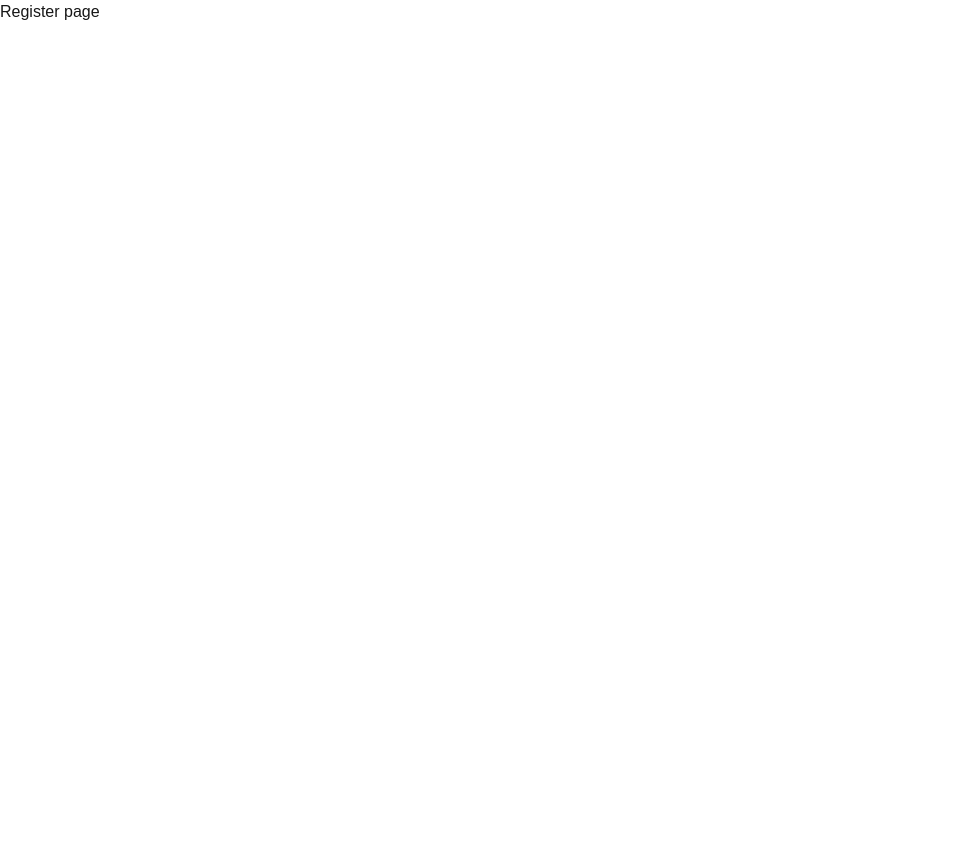
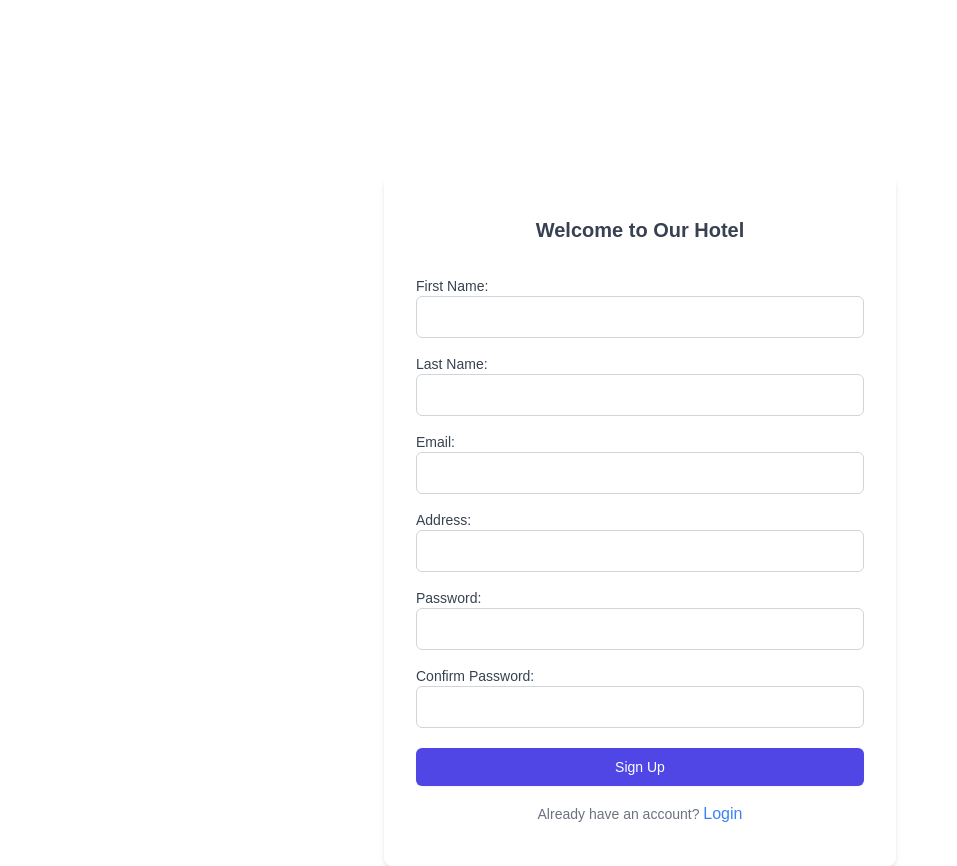
Before and after one commit to Mintesnotg/HotelBookingFE, a Next.js app: page /register in a window 1280 px wide. Shown: the whole page, without its empty margins (0-957 px from the left). Before the commit the page ends 800 px from the top, so only its background shows below. Built offline with nearby package versions, Linux system fonts and the light colour scheme.

Commit message:
addingregistrationform

```diff
--- a/app/(auth)/login/page.tsx
+++ b/app/(auth)/login/page.tsx
@@ -1,6 +1,6 @@
 "use client"
 
-import { loginschema, registerschema } from '@/app/helpers/login_registerschema';
+import { loginschema, } from '@/app/helpers/login_registerschema';
 import { useForm, SubmitHandler } from "react-hook-form"
 import { zodResolver } from "@hookform/resolvers/zod";
 
@@ -15,7 +15,6 @@ const Login = () => {
         handleSubmit,
         formState: { errors },
       } = useForm<LoginFormType>({
-
         resolver: zodResolver(loginschema)
       });
 
@@ -38,23 +37,23 @@ const Login = () => {
 
 
                         <div className="mb-4">
-                            <label htmlFor="email" {...register("email")} className="block text-sm font-medium text-gray-700 dark:text-gray-300 mb-2">Email Address</label>
-                            <input type="email" id="email" className="shadow-sm rounded-md w-full px-3 py-2 border border-gray-300 focus:outline-none focus:ring-indigo-500 focus:border-indigo-500" placeholder="your@email.com"  />
+                            <label   className="block text-sm font-medium text-gray-700 dark:text-gray-300 mb-2">Email Address</label>
+                            <input {...register("email")} type="email" id="email" className="shadow-sm rounded-md w-full px-3 py-2 border border-gray-300 focus:outline-none focus:ring-indigo-500 focus:border-indigo-500" placeholder="your@email.com"  />
 
-                            <span className=' bg-red-400'>
-                            {errors.email && <p>{errors.email.message}</p>}
+                            <span className='text-red-300'>
+                                {errors.email && <p>{errors.email.message}</p>}
                             </span>
                         </div>
                         <div className="mb-4">
-                            <label htmlFor="password" className="block text-sm font-medium text-gray-700 dark:text-gray-300 mb-2">Password</label>
+                            <label className="block text-sm font-medium text-gray-700 dark:text-gray-300 mb-2">Password</label>
                             <input type="password" {...register("password")} id="password" className="shadow-sm rounded-md w-full px-3 py-2 border border-gray-300 focus:outline-none focus:ring-indigo-500 focus:border-indigo-500" placeholder="Enter your password"  />
 
-                            <span  className=' bg-red-400'>
+                            <span  className='text-red-300'>
                             {errors.password && <p>{errors.password.message}</p>}
 
                             </span>
                             <a href="#"
-                                className="text-xs text-gray-600 hover:text-indigo-500 focus:outline-none focus:ring-2 focus:ring-offset-2 focus:ring-indigo-500">htmlForgot
+                                className="text-xs text-gray-600 hover:text-indigo-500 focus:outline-none focus:ring-2 focus:ring-offset-2 focus:ring-indigo-500"> Forgot
                                 Password?</a>
                         </div>
                         <div className="flex items-center justify-between mb-4">
--- a/app/(auth)/register/page.tsx
+++ b/app/(auth)/register/page.tsx
@@ -1,10 +1,100 @@
-const Register = ()=> {
+
+"use client"
+
+import { registerschema, } from '@/app/helpers/login_registerschema';
+import { RegisterFormType } from '@/app/helpers/types';
+import { zodResolver } from '@hookform/resolvers/zod';
+
+import Link from 'next/link';
+import { useForm } from 'react-hook-form';
+
+
+const Register = () => {
+
+
+    const {
+        register,
+        handleSubmit,
+        formState: { errors },
+    } = useForm<RegisterFormType>({
+        resolver: zodResolver(registerschema)
+    });
+
+    //   const onSubmit: SubmitHandler<LoginFormType> = (data) => console.log(data)
+
+    const onSubmit = (data: RegisterFormType) => {
+        debugger;
+        console.log(data)
+    }
 
     return (
 
-        <h1>
-            Register page
-        </h1>
+        <>
+            <div className="max-w-lg mx-auto mt-[11rem]  bg-white dark:bg-gray-800 rounded-lg shadow-md px-8 py-10 flex flex-col items-center">
+                <h1 className="text-xl font-bold text-center text-gray-700 dark:text-gray-200 mb-8">Welcome to Our Hotel </h1>
+                <form onSubmit={handleSubmit(onSubmit)} action="#" className='w-full' >
+                   <div  className="w-full grid grid-cols-1  gap-4 mb-5">
+                   <div className="flex items-start flex-col justify-start">
+                        <label htmlFor="fistname" className="text-sm text-gray-700 dark:text-gray-200 mr-2">First Name:</label>
+                        <input type="text" {...register("fistname")} name="fistname" className="w-full px-3 dark:text-gray-200 dark:bg-gray-900 py-2 rounded-md border border-gray-300 dark:border-gray-700 focus:outline-none focus:ring-1 focus:ring-blue-500" />
+                        <span className='text-red-300'>
+                                {errors.fistname && <p>{errors.fistname.message}</p>}
+                            </span>
+                    </div>
+
+                    <div className="flex items-start flex-col justify-start">
+                        <label htmlFor="lastName" className="text-sm text-gray-700 dark:text-gray-200 mr-2">Last Name:</label>
+                        <input type="text" {...register("lastname")} name="lastname" className="w-full px-3 dark:text-gray-200 dark:bg-gray-900 py-2 rounded-md border border-gray-300 dark:border-gray-700 focus:outline-none focus:ring-1 focus:ring-blue-500" />
+                        <span className='text-red-300'>
+                                {errors.lastname && <p>{errors.lastname.message}</p>}
+                            </span>
+                    </div>
+
+                    <div className="flex items-start flex-col justify-start">
+                        <label htmlFor="email" className="text-sm text-gray-700 dark:text-gray-200 mr-2">Email:</label>
+                        <input type="email" {...register("email")}  name="email" className="w-full px-3 dark:text-gray-200 dark:bg-gray-900 py-2 rounded-md border border-gray-300 dark:border-gray-700 focus:outline-none focus:ring-1 focus:ring-blue-500" />
+
+                        <span className='text-red-300'>
+                                {errors.email && <p>{errors.email.message}</p>}
+                            </span>
+                    </div>
+                    <div className="flex items-start flex-col justify-start">
+                        <label htmlFor="email" className="text-sm text-gray-700 dark:text-gray-200 mr-2">Address:</label>
+                        <input type="text" {...register("address")}  name="address" className="w-full px-3 dark:text-gray-200 dark:bg-gray-900 py-2 rounded-md border border-gray-300 dark:border-gray-700 focus:outline-none focus:ring-1 focus:ring-blue-500" />
+                        <span className='text-red-300'>
+                                {errors.address && <p>{errors.address.message}</p>}
+                            </span>
+                    </div>
+
+                    <div className="flex items-start flex-col justify-start">
+                        <label htmlFor="password" className="text-sm text-gray-700 dark:text-gray-200 mr-2">Password:</label>
+                        <input type="password" id="password" {...register("password")} name="password" className="w-full px-3 dark:text-gray-200 dark:bg-gray-900 py-2 rounded-md border border-gray-300 dark:border-gray-700 focus:outline-none focus:ring-1 focus:ring-blue-500" />
+                        <span className='text-red-300'>
+                                {errors.password && <p>{errors.password.message}</p>}
+                            </span>
+                    </div>
+
+                    <div className="flex items-start flex-col justify-start">
+                        <label htmlFor="confirmPassword" className="text-sm text-gray-700 dark:text-gray-200 mr-2">Confirm Password:</label>
+                        <input type="password" id="confirmPassword"  {...register("ConfirmationPassword")} name="confirmPassword" className="w-full px-3 dark:text-gray-200 dark:bg-gray-900 py-2 rounded-md border border-gray-300 dark:border-gray-700 focus:outline-none focus:ring-1 focus:ring-blue-500" />
+                        <span className='text-red-300'>
+                                {errors.ConfirmationPassword && <p>{errors.ConfirmationPassword.message}</p>}
+                            </span>
+                    </div>
+                   </div>
+
+                   <button type="submit" className="w-full flex justify-center py-2 px-4 border border-transparent rounded-md shadow-sm text-sm font-medium text-white bg-indigo-600 hover:bg-indigo-700 focus:outline-none focus:ring-2 focus:ring-offset-2 focus:ring-indigo-500">Sign Up</button>
+
+                </form>
+
+
+                <div className="mt-4 text-center">
+                    <span className="text-sm text-gray-500 dark:text-gray-300">Already have an account? </span>
+                <Link href="/login" className="text-blue-500 hover:text-blue-600">Login</Link>
+                </div>
+
+            </div>
+        </>
     )
 
 }
--- a/app/helpers/login_registerschema.tsx
+++ b/app/helpers/login_registerschema.tsx
@@ -3,7 +3,7 @@ import { LoginFormType } from './types'
 import z, { string } from 'zod'
 
 export const loginschema = z.object({
-    email: z.string().email({ message: "Invalid email address" }),
+    email: z.string().min(1, { message: "Email is required " }).email({ message: "Invalid Email address " }),
     password: z.string().min(8, { message: "password must be at least 8 characters long" })
 
 })
@@ -35,21 +35,23 @@ const passwordSchema = z
     });
 
 
-export const PasswordSchema = z.object({
+// export const PasswordSchema = z.object({
 
-    Password: passwordSchema,
-    ConfirmationPassword: z.string()
+//     Password: passwordSchema,
+//     ConfirmationPassword: z.string()
 
-}).refine((data) => data.Password === data.ConfirmationPassword, {
-    message: "Passwords do not match",
-    path: ['ConfirmationPassword']
-});
+// }).refine((data) => data.Password === data.ConfirmationPassword, {
+//     message: "Passwords do not match",
+//     path: ['ConfirmationPassword']
+// });
 export const registerschema = z.object({
 
-    fistname: string().min(1, { message: "first name is required" }),
-    email: string().email({ message: "email is not valid" }),
+    fistname: z.string().min(1, { message: "First Name is required" }),
+    lastname : z.string().min(1,{message:"Last Name is required"}),
+    email: z.string().email({ message: "Email is not valid" }),
+    address:z.string(),
     password: passwordSchema,
-    ConfirmationPassword: z.string()
+    ConfirmationPassword: string()
 
 
 }).refine((data) => data.password === data.ConfirmationPassword, {
--- a/app/helpers/types.tsx
+++ b/app/helpers/types.tsx
@@ -7,5 +7,8 @@ export type RegisterFormType = {
     name: string;
     email: string;
     password: string;
+    address:string;
+    lastname:string;
+    fistname:string;
     confirmPassword: string;
 };
--- /dev/null
+++ b/app/main/page.tsx
@@ -0,0 +1,12 @@
+
+const Mainpage = ()=> {
+
+    return (
+
+        <>
+          <h1>Logged in</h1>
+        </>
+    )
+}
+
+export default Mainpage
```
